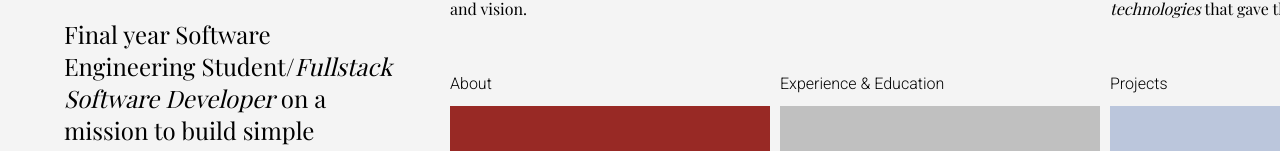
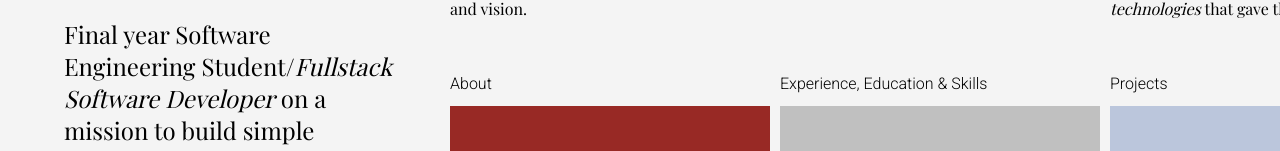
Before and after one commit to SomtoJF/whoissomto, a React (Vite) app: page / in a window 1280 px wide. Shown: the part 159-310 px from the top of the page. Built offline with nearby package versions, Linux system fonts and the light colour scheme; a web font is replaced by a local one.

Commit message:
Add skills to scroll nav

```diff
--- a/src/components/Hero/ScrollNav.tsx
+++ b/src/components/Hero/ScrollNav.tsx
@@ -64,7 +64,7 @@ export default function ScrollNav({ heroRef }: props) {
 					<p>
 						My <em>Professional</em> and <em>Academic</em> background.
 					</p>
-					<div>Experience & Education</div>
+					<div>Experience, Education & Skills</div>
 					<figure></figure>
 				</Link>
 				<Link to={"/projects"} className="scroll-item">
```
